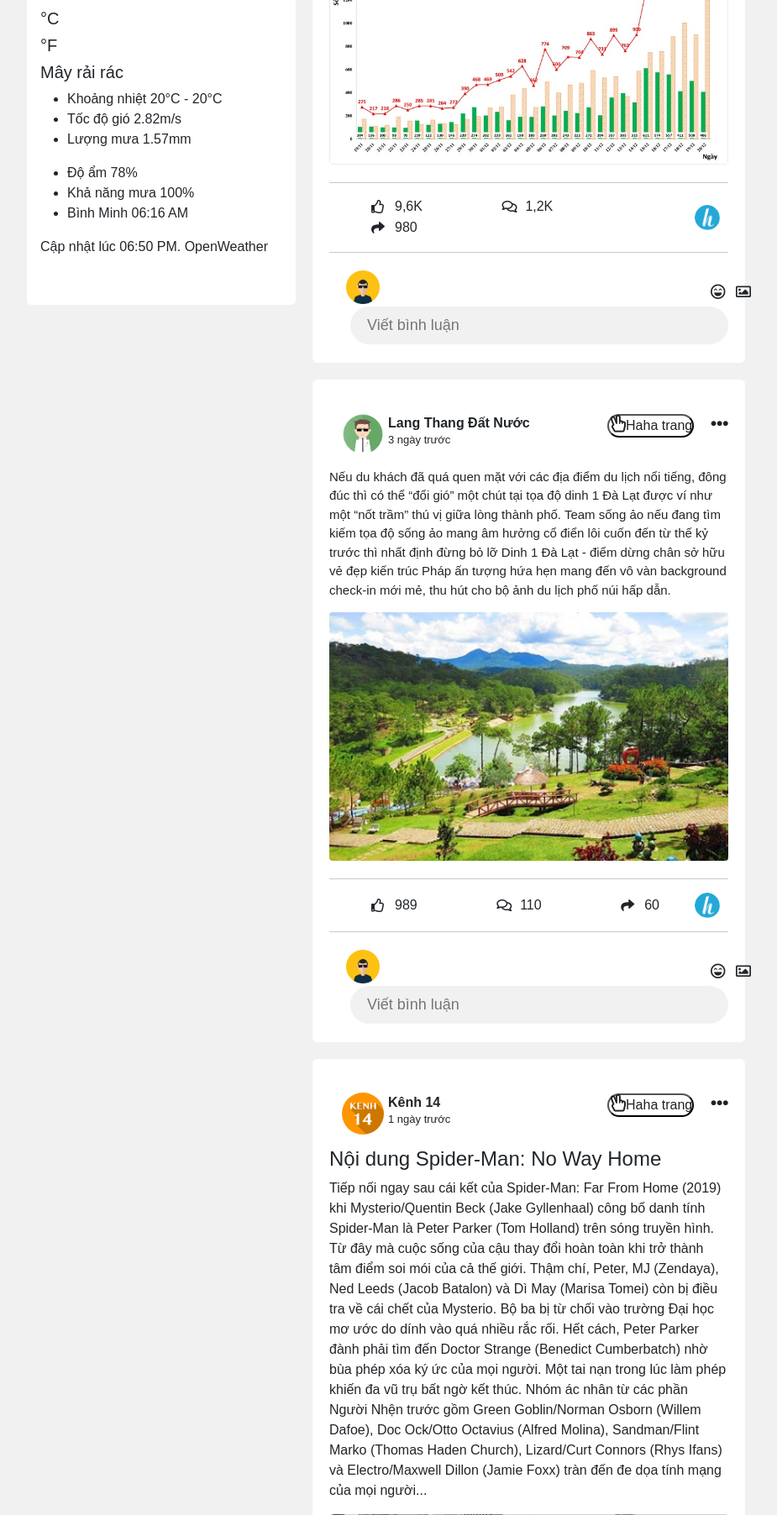
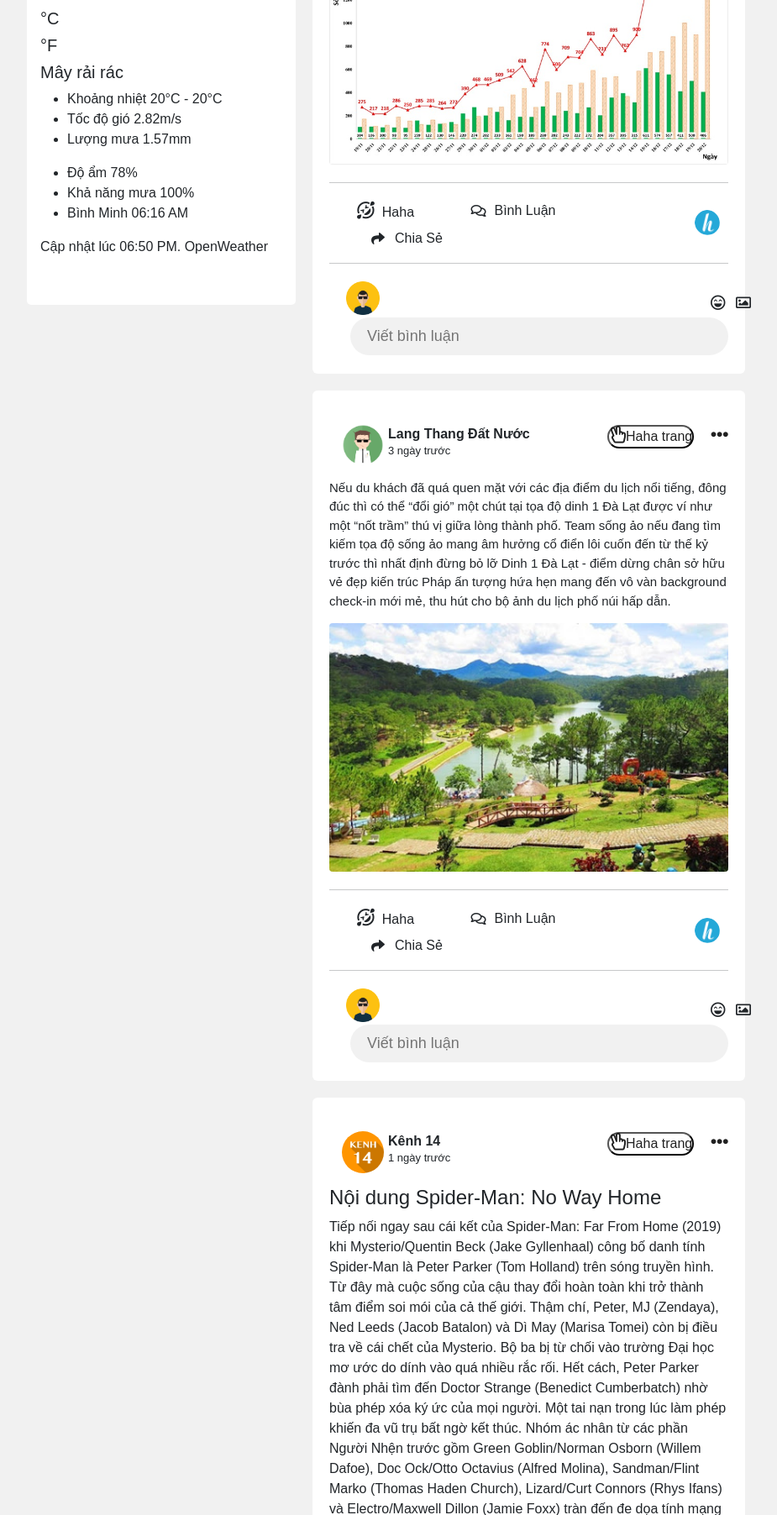
Before and after one commit to TrinhMinhTinh/BTL-CNWEB, a PHP site: page / in a window 1280 px wide. Shown: the part 1349-3153 px from the top of the page at 84% size, without its empty margins (75-1000 px from the left). Run offline with PHP 8.4, Linux system fonts and the light colour scheme; a user stored in the database is signed in.

Commit message:
fixed button like

```diff
--- a/JS/like.js
+++ b/JS/like.js
@@ -1,18 +1,40 @@
-const likeBtn = document.querySelector(".like__btn");
-let likeIcon = document.querySelector("#icon"),
-  count = document.querySelector("#count");
+//    First Like Button
+       var btnvar1 = document.getElementById('btnh1');
 
-let clicked = false;
+       function Toggle1(){
+                if (btnvar1.style.color =="darkturquoise") {
+                    btnvar1.style.color = "black"
+                }
+                else{
+                    btnvar1.style.color = "darkturquoise"
+                }
+       }
 
 
-likeBtn.addEventListener("click", () => {
-  if (!clicked) {
-    clicked = true;
-    likeIcon.innerHTML = `<i class="fas fa-thumbs-up"></i>`;
-    count.textContent++;
-  } else {
-    clicked = false;
-    likeIcon.innerHTML = `<i class="far fa-thumbs-up"></i>`;
-    count.textContent--;
-  }
-});
+
+    //    Second Like Button
+       var btnvar2 = document.getElementById('btnh2');
+
+       function Toggle2(){
+                if (btnvar2.style.color =="darkturquoise") {
+                    btnvar2.style.color = "black"
+                }
+                else{
+                    btnvar2.style.color = "darkturquoise"
+                }
+       }
+
+
+
+
+    //    Third Like Button
+       var btnvar3 = document.getElementById('btnh3');
+
+       function Toggle3(){
+                if (btnvar3.style.color =="darkturquoise") {
+                    btnvar3.style.color = "black"
+                }
+                else{
+                    btnvar3.style.color = "darkturquoise"
+                }
+       }
--- a/index.php
+++ b/index.php
@@ -308,9 +308,9 @@
                 </div>
                 <div class="post-row">
                     <div class="activity-icon">
-                        <div><i class="far fa-thumbs-up"></i>9,6K</div>
-                        <div><i class="far fa-comments"></i>1,2K</div>
-                        <div><i class="fas fa-share"></i>980</div>
+                        <a onclick="Toggle1()"  id="btnh1" class="btn"><i class="far fa-grin-squint-tears"style="padding-left:20px;padding-right:9px"></i>Haha</a>
+                        <div><i class="far fa-comments"></i>Bình Luận</div>
+                        <div><i class="fas fa-share"></i>Chia Sẻ</div>
                     </div>
                     <div class="post-profile-icon">
                         <img src="image/logo.jpg" alt="">
@@ -351,9 +351,9 @@
                 </div>
                 <div class="post-row">
                     <div class="activity-icon">
-                        <div><i class="far fa-thumbs-up"></i>989</div>
-                        <div><i class="far fa-comments"></i>110</div>
-                        <div><i class="fas fa-share"></i>60</div>
+                        <a onclick="Toggle2()"  id="btnh2" class="btn"><i class="far fa-grin-squint-tears"style="padding-left:20px;padding-right:9px"></i>Haha</a>
+                        <div><i class="far fa-comments"></i>Bình Luận</div>
+                        <div><i class="fas fa-share"></i>Chia Sẻ</div>
                     </div>
                     <div class="post-profile-icon">
                         <img src="image/logo.jpg" alt="">
@@ -400,9 +400,9 @@
                 </div>
                 <div class="post-row">
                     <div class="activity-icon">
-                        <div><i class="far fa-thumbs-up"></i>8,9K</div>
-                        <div><i class="far fa-comments"></i>970</div>
-                        <div><i class="fas fa-share"></i>278</div>
+                        <a onclick="Toggle3()"  id="btnh3" class="btn"><i class="far fa-grin-squint-tears"style="padding-left:20px;padding-right:9px"></i>Haha</a>
+                        <div><i class="far fa-comments"></i>Bình Luận</div>
+                        <div><i class="fas fa-share"></i>Chia Sẻ</div>
                     </div>
                     <div class="post-profile-icon">
                         <img src="image/logo.jpg" alt="">
@@ -487,6 +487,7 @@
         crossorigin="anonymous"></script>
     <script src="JS/script.js"></script>
     <script src="JS/like.js"></script>
+    <script src="JS/like2.js"></script>
 </body>
 
 </html>
```
